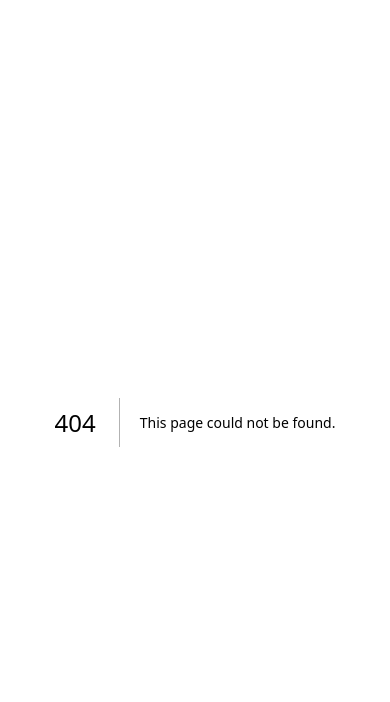
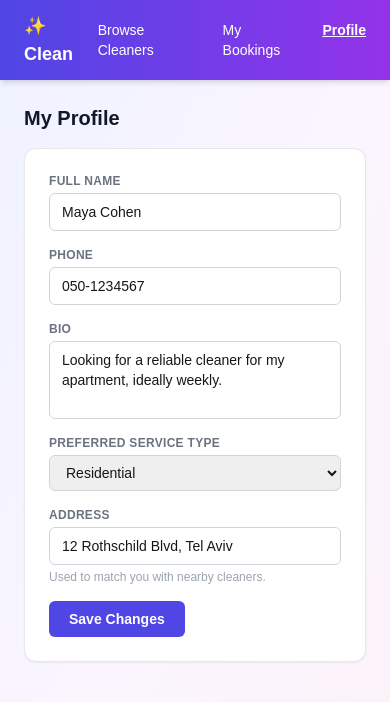
Before and after one commit to yasminshapochkin/CLEAN, a Next.js app: page /profile in a window 390 px wide. Before the commit this address had no page. Shown: the top 702 px of the page. Built offline with nearby package versions, Linux system fonts and the light colour scheme.

Commit message:
feat: add customer profile page with editable form
Add a profile page where customers can view and update their name,
phone, bio, preferred service type, and address, backed by mock data
for preview.

```diff
--- /dev/null
+++ b/app/(customer)/profile/ProfileForm.tsx
@@ -0,0 +1,80 @@
+'use client'
+import { useState } from 'react'
+import type { CustomerProfile } from '@/lib/types/profile'
+
+type Props = {
+  defaultValues: CustomerProfile
+  onSave?: (profile: CustomerProfile) => void
+}
+
+export function ProfileForm({ defaultValues, onSave }: Props) {
+  const [fullName, setFullName] = useState(defaultValues.full_name)
+  const [phone, setPhone] = useState(defaultValues.phone)
+  const [bio, setBio] = useState(defaultValues.bio)
+  const [preferredServiceType, setPreferredServiceType] = useState(defaultValues.preferred_service_type)
+  const [address, setAddress] = useState(defaultValues.address)
+  const [saved, setSaved] = useState(false)
+
+  function handleSubmit(e: React.FormEvent) {
+    e.preventDefault()
+    onSave?.({
+      full_name: fullName,
+      phone,
+      bio,
+      preferred_service_type: preferredServiceType,
+      address,
+    })
+    setSaved(true)
+  }
+
+  const fieldClass = 'border border-gray-300 rounded-md px-3 py-2 text-sm focus:outline-none focus:ring-2 focus:ring-indigo-500 w-full'
+  const labelClass = 'text-xs font-semibold text-gray-500 uppercase tracking-wide'
+
+  return (
+    <form onSubmit={handleSubmit} className="bg-white rounded-xl p-6 shadow-sm border border-gray-200 flex flex-col gap-4 max-w-lg">
+      <div className="flex flex-col gap-1">
+        <label htmlFor="full_name" className={labelClass}>Full Name</label>
+        <input id="full_name" type="text" value={fullName} onChange={e => setFullName(e.target.value)} required className={fieldClass} />
+      </div>
+
+      <div className="flex flex-col gap-1">
+        <label htmlFor="phone" className={labelClass}>Phone</label>
+        <input id="phone" type="tel" value={phone} onChange={e => setPhone(e.target.value)} className={fieldClass} />
+      </div>
+
+      <div className="flex flex-col gap-1">
+        <label htmlFor="bio" className={labelClass}>Bio</label>
+        <textarea id="bio" rows={3} value={bio} onChange={e => setBio(e.target.value)} className={`${fieldClass} resize-none`} />
+      </div>
+
+      <div className="flex flex-col gap-1">
+        <label htmlFor="preferred_service_type" className={labelClass}>Preferred Service Type</label>
+        <select
+          id="preferred_service_type"
+          value={preferredServiceType}
+          onChange={e => setPreferredServiceType(e.target.value as CustomerProfile['preferred_service_type'])}
+          className={fieldClass}
+        >
+          <option value="residential">Residential</option>
+          <option value="commercial">Commercial</option>
+          <option value="both">Both</option>
+        </select>
+      </div>
+
+      <div className="flex flex-col gap-1">
+        <label htmlFor="address" className={labelClass}>Address</label>
+        <input id="address" type="text" value={address} onChange={e => setAddress(e.target.value)} required className={fieldClass} />
+        <p className="text-xs text-gray-400">Used to match you with nearby cleaners.</p>
+      </div>
+
+      {saved && (
+        <p className="text-sm text-green-700 bg-green-50 rounded-md px-3 py-2">Profile updated.</p>
+      )}
+
+      <button type="submit"
+        className="bg-indigo-600 hover:bg-indigo-700 text-white px-5 py-2 rounded-md font-semibold text-sm transition-colors self-start">
+        Save Changes
+      </button>
+    </form>
+  )
+}
--- /dev/null
+++ b/app/(customer)/profile/page.tsx
@@ -0,0 +1,34 @@
+// PREVIEW MOCK — remove auth + inject fake data for visual testing. Revert before merging.
+import Link from 'next/link'
+import { ProfileForm } from './ProfileForm'
+import type { CustomerProfile } from '@/lib/types/profile'
+
+const MOCK_PROFILE: CustomerProfile = {
+  full_name: 'Maya Cohen',
+  phone: '050-1234567',
+  bio: 'Looking for a reliable cleaner for my apartment, ideally weekly.',
+  preferred_service_type: 'residential',
+  address: '12 Rothschild Blvd, Tel Aviv',
+}
+
+export default async function ProfilePage() {
+  const profile = MOCK_PROFILE
+
+  return (
+    <div className="min-h-screen bg-gradient-to-br from-indigo-50 via-purple-50 to-pink-50">
+      <nav className="bg-gradient-to-r from-indigo-600 to-purple-600 text-white px-6 py-3 flex justify-between items-center shadow-md">
+        <span className="font-bold text-lg">✨ Clean</span>
+        <div className="flex gap-6 text-sm">
+          <Link href="/browse" className="hover:underline">Browse Cleaners</Link>
+          <Link href="/bookings" className="hover:underline">My Bookings</Link>
+          <Link href="/profile" className="font-semibold underline">Profile</Link>
+        </div>
+      </nav>
+
+      <div className="px-6 py-6">
+        <h1 className="text-xl font-bold text-gray-900 mb-4">My Profile</h1>
+        <ProfileForm defaultValues={profile} />
+      </div>
+    </div>
+  )
+}
--- /dev/null
+++ b/lib/types/profile.ts
@@ -0,0 +1,7 @@
+export type CustomerProfile = {
+  full_name: string
+  phone: string
+  bio: string
+  preferred_service_type: 'residential' | 'commercial' | 'both'
+  address: string
+}
```
Also changed, not shown: 1 other file (tests, documents, lock files or other folders).
